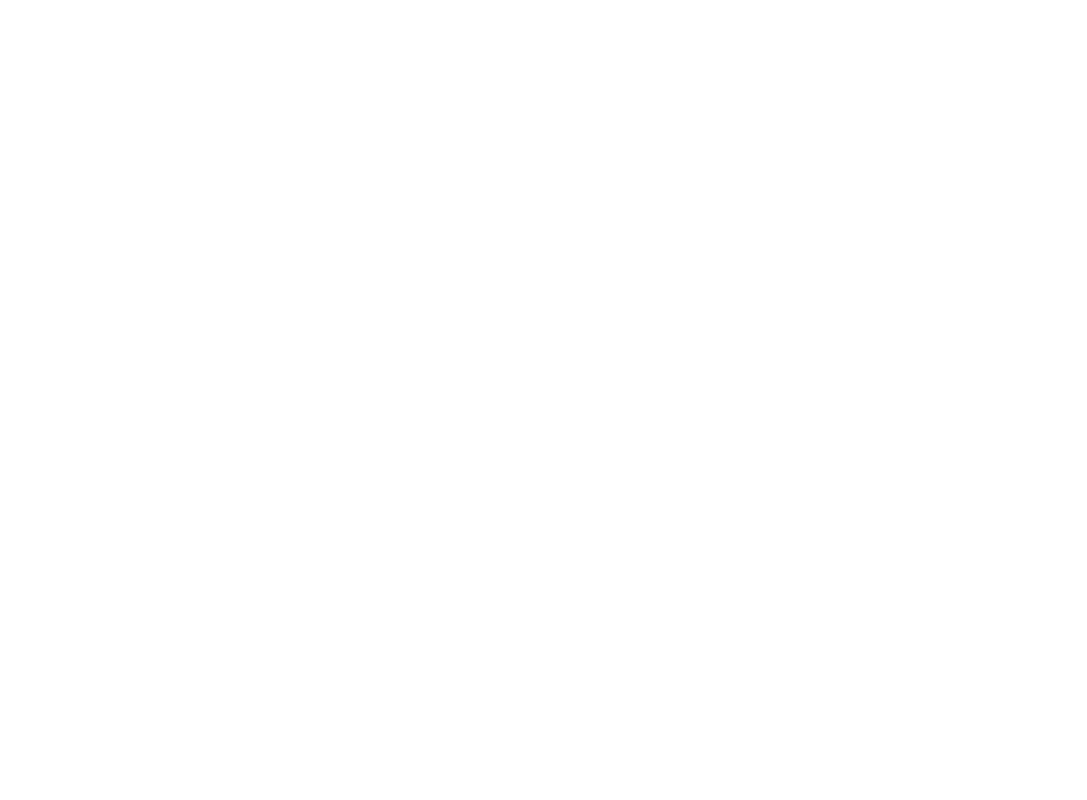
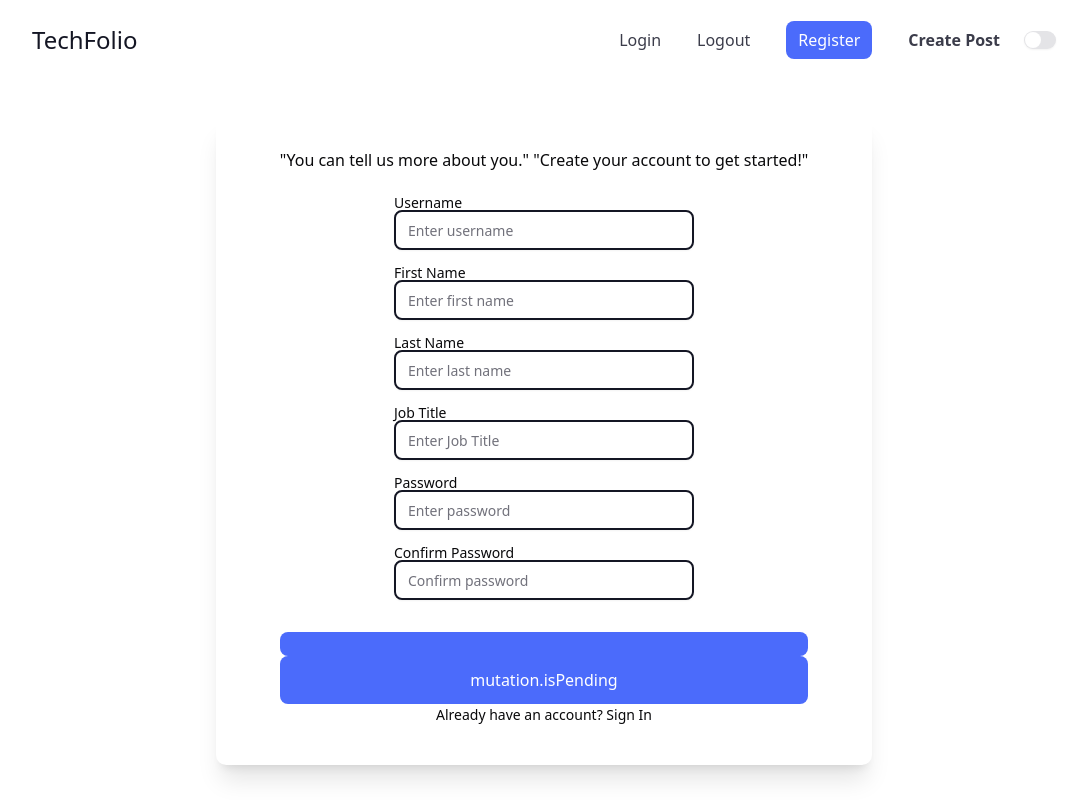
Before and after one commit to ajayakumar4741/content-management-system, a React (Vite) app in the folder Content-Management-Frontend/: page /signup in a window 1280 px wide. Before the commit this address had no page. Shown: the top 800 px of the page, without its empty margins (96-1183 px from the left). Built offline with nearby package versions, Linux system fonts and the light colour scheme.

Commit message:
added reg

```diff
--- a/Content-Management-Frontend/package.json
+++ b/Content-Management-Frontend/package.json
@@ -10,6 +10,7 @@
     "preview": "vite preview"
   },
   "dependencies": {
+    "@radix-ui/react-label": "^2.1.8",
     "@radix-ui/react-slot": "^1.2.3",
     "@radix-ui/react-switch": "^1.2.6",
     "@tailwindcss/vite": "^4.1.16",
@@ -20,6 +21,7 @@
     "lucide-react": "^0.548.0",
     "react": "^19.1.1",
     "react-dom": "^19.1.1",
+    "react-hook-form": "^7.66.0",
     "react-icons": "^5.5.0",
     "react-router-dom": "^7.9.5",
     "react-spinners": "^0.17.0",
--- a/Content-Management-Frontend/src/App.jsx
+++ b/Content-Management-Frontend/src/App.jsx
@@ -10,6 +10,7 @@
 import DetailPage from './pages/DetailPage'
 import ProfilePage from './pages/ProfilePage'
 import { QueryClient, QueryClientProvider } from '@tanstack/react-query'
+import SignupPage from './pages/SignupPage'
 
 const queryClient = new QueryClient()
 function App() {
@@ -20,7 +21,8 @@
         <Route path="/" element={<AppLayout />}>
       <Route index element={<HomePage />} />
       <Route path="blogs/:slug" element={<DetailPage />} />
-      <Route path="profile" element={<ProfilePage />} />
+      <Route path='/signup' element={<SignupPage />} />
+      {/* <Route path="profile" element={<ProfilePage />} /> */}
     </Route>
 
       </Routes>
--- /dev/null
+++ b/Content-Management-Frontend/src/components/ui/input.jsx
@@ -0,0 +1,24 @@
+import * as React from "react"
+
+import { cn } from "@/lib/utils"
+
+function Input({
+  className,
+  type,
+  ...props
+}) {
+  return (
+    <input
+      type={type}
+      data-slot="input"
+      className={cn(
+        "file:text-foreground placeholder:text-muted-foreground selection:bg-primary selection:text-primary-foreground dark:bg-input/30 border-input h-9 w-full min-w-0 rounded-md border bg-transparent px-3 py-1 text-base shadow-xs transition-[color,box-shadow] outline-none file:inline-flex file:h-7 file:border-0 file:bg-transparent file:text-sm file:font-medium disabled:pointer-events-none disabled:cursor-not-allowed disabled:opacity-50 md:text-sm",
+        "focus-visible:border-ring focus-visible:ring-ring/50 focus-visible:ring-[3px]",
+        "aria-invalid:ring-destructive/20 dark:aria-invalid:ring-destructive/40 aria-invalid:border-destructive",
+        className
+      )}
+      {...props} />
+  );
+}
+
+export { Input }
--- /dev/null
+++ b/Content-Management-Frontend/src/components/ui/label.jsx
@@ -0,0 +1,21 @@
+import * as React from "react"
+import * as LabelPrimitive from "@radix-ui/react-label"
+
+import { cn } from "@/lib/utils"
+
+function Label({
+  className,
+  ...props
+}) {
+  return (
+    <LabelPrimitive.Root
+      data-slot="label"
+      className={cn(
+        "flex items-center gap-2 text-sm leading-none font-medium select-none group-data-[disabled=true]:pointer-events-none group-data-[disabled=true]:opacity-50 peer-disabled:cursor-not-allowed peer-disabled:opacity-50",
+        className
+      )}
+      {...props} />
+  );
+}
+
+export { Label }
--- /dev/null
+++ b/Content-Management-Frontend/src/components/ui/textarea.jsx
@@ -0,0 +1,20 @@
+import * as React from "react"
+
+import { cn } from "@/lib/utils"
+
+function Textarea({
+  className,
+  ...props
+}) {
+  return (
+    <textarea
+      data-slot="textarea"
+      className={cn(
+        "border-input placeholder:text-muted-foreground focus-visible:border-ring focus-visible:ring-ring/50 aria-invalid:ring-destructive/20 dark:aria-invalid:ring-destructive/40 aria-invalid:border-destructive dark:bg-input/30 flex field-sizing-content min-h-16 w-full rounded-md border bg-transparent px-3 py-2 text-base shadow-xs transition-[color,box-shadow] outline-none focus-visible:ring-[3px] disabled:cursor-not-allowed disabled:opacity-50 md:text-sm",
+        className
+      )}
+      {...props} />
+  );
+}
+
+export { Textarea }
--- /dev/null
+++ b/Content-Management-Frontend/src/pages/SignupPage.jsx
@@ -0,0 +1,207 @@
+import React from 'react'
+import { Input } from "@/components/ui/input"
+import { Label } from "@/components/ui/label"
+import { Link } from 'react-router-dom';
+import { useForm } from 'react-hook-form';
+import { Textarea } from "@/components/ui/textarea"
+
+function SignupPage() {
+    const {register,handleSubmit,formState,reset,watch} = useForm()
+    const {errors} = formState
+    const password = watch("password")
+    function onSubmitData(data){
+        console.log(data)
+    }
+  return (
+    <form
+      className={`${
+        "h-[90%] overflow-auto"
+      } md:px-16 px-8 py-6 flex flex-col mx-auto my-9 items-center gap-4 w-fit
+    rounded-lg bg-[#FFFFFF] shadow-xl dark:text-white dark:bg-[#141624]`}
+      onSubmit={handleSubmit(onSubmitData)}
+    >
+      <div className="flex flex-col gap-2 justify-center items-center mb-2">
+        <h3 className="font-semibold text-2xl">
+
+        </h3>
+        <p>
+
+             "You can tell us more about you."
+             "Create your account to get started!"
+        </p>
+      </div>
+
+      <div>
+        <Label htmlFor="username" className="dark:text-[97989F]">
+          Username
+        </Label>
+        <Input
+          type="text"
+          id="username"
+          placeholder="Enter username"
+          {...register('username',
+            {required:'Username is required',
+                minLength:{
+                    value:3,
+                    message:"Username atleast 3 characters long",
+
+                },
+
+            },
+
+          )}
+          className="border-2 border-[#141624] dark:border-[#3B3C4A] focus:outline-0 h-[40px] w-[300px]"
+        />
+       {errors?.username?.message && <small className='text-red-700'>{errors.username.message}</small>}
+      </div>
+
+      <div>
+        <Label htmlFor="first_name">First Name</Label>
+        <Input
+          type="text"
+          id="first_name"
+          placeholder="Enter first name"
+          {...register('first_name',
+            {required:'Username is required',
+                minLength:{
+                    value:3,
+                    message:"Username atleast 3 characters long",
+
+                },
+
+            },
+
+          )}
+          className="border-2 border-[#141624] dark:border-[#3B3C4A] focus:outline-0 h-[40px] w-[300px]"
+        />
+        {errors?.first_name?.message && <small className='text-red-700'>{errors.first_name.message}</small>}
+      </div>
+
+      <div>
+        <Label htmlFor="last_name">Last Name</Label>
+        <Input
+          type="text"
+          id="last_name"
+          placeholder="Enter last name"
+          {...register('last_name',
+            {required:'Last name is required',
+                minLength:{
+                    value:3,
+                    message:"Last name atleast 3 characters long",
+
+                },
+
+            },
+
+          )}
+          className="border-2 border-[#141624] dark:border-[#3B3C4A] focus:outline-0 h-[40px] w-[300px]"
+        />
+        {errors?.last_name?.message && <small className='text-red-700'>{errors.last_name.message}</small>}
+      </div>
+
+         <div>
+        <Label htmlFor="job_title" className="dark:text-[97989F]">
+          Job Title
+        </Label>
+        <Input
+          type="text"
+          id="job_title"
+          placeholder="Enter Job Title"
+
+          className="border-2 border-[#141624] dark:border-[#3B3C4A] focus:outline-0 h-[40px] w-[300px]"
+        />
+
+      </div>
+
+
+      {/* <div>
+        <Label htmlFor="content">Bio</Label>
+        <Textarea
+          id="content"
+          placeholder="Tell us more about you"
+
+          className="border-2 border-[#141624] dark:border-[#3B3C4A] focus:outline-0 h-[180px]  w-[300px] text-justify"
+        />
+
+      </div> */}
+
+       {/* <div className="w-full">
+        <Label htmlFor="profile_picture">Profile Picture</Label>
+        <Input
+          type="file"
+          id="picture"
+
+          className="border-2 border-[#141624] dark:border-[#3B3C4A] focus:outline-0 h-[40px] w-full max-sm:w-[300px] max-sm:text-[14px]"
+        />
+
+
+      </div> */}
+
+ <div>
+        <Label htmlFor="password">Password</Label>
+        <Input
+          type="password"
+          id="password"
+          placeholder="Enter password"
+         {...register('password',
+            {required:'password is required',
+                minLength:{
+                    value:8,
+                    message:"Password atleast 8 characters long",
+
+                },
+
+            },
+
+          )}
+          className="border-2 border-[#141624] dark:border-[#3B3C4A] focus:outline-0 h-[40px] w-[300px]"
+        />
+        {errors?.password?.message && <small className='text-red-700'>{errors.password.message}</small>}
+      </div>
+
+      <div>
+        <Label htmlFor="confirmPassword">Confirm Password</Label>
+        <Input
+          type="password"
+          id="confirmPassword"
+          placeholder="Confirm password"
+         {...register('confirmPassword',
+            {required:'confirmPassword is required',
+                minLength:{
+                    value:8,
+                    message:"Password atleast 8 characters long",
+
+                },
+                validate: (value) => value === password || 'Password do not match'
+            },
+
+          )}
+          className="border-2 border-[#141624] dark:border-[#3B3C4A] focus:outline-0 h-[40px] w-[300px]"
+        />
+        {errors?.confirmPassword?.message && <small className='text-red-700'>{errors.confirmPassword.message}</small>}
+      </div>
+
+      <div className="w-full flex items-center justify-center flex-col my-4">
+
+          <button className="bg-[#4B6BFB] text-white w-full py-3 px-2 rounded-md flex items-center justify-center gap-2">
+
+
+
+          </button>
+
+          <button className="bg-[#4B6BFB] text-white w-full py-3 px-2 rounded-md flex items-center justify-center gap-2">
+            mutation.isPending
+
+
+          </button>
+
+        <p className="text-[14px]">
+          Already have an account? <Link to="/signin">Sign In</Link>
+        </p>
+      </div>
+    </form>
+  );
+};
+
+
+export default SignupPage
--- a/Content-Management-Frontend/src/ui_components/NavBar.jsx
+++ b/Content-Management-Frontend/src/ui_components/NavBar.jsx
@@ -12,14 +12,18 @@
     TechFolio
     </Link>
     <ul className="flex items-center  justify-end gap-9 text-[#3B3C4A] lg:flex-1 max-md:hidden dark:text-[#FFFFFF]">
-        <li>
+        {/* <li>
             <NavLink className={({isActive})=> isActive ? 'active':'' } to='profile/'>
             Hi, Ajay
             </NavLink>
-            </li>
+            </li> */}
         <li>Login</li>
         <li>Logout</li>
-        <li>Register</li>
+        <li>
+            <NavLink to='/signup' className={({isActive})=> isActive ? 'active':'' }>
+            Register
+            </NavLink>
+            </li>
         <li className='font-semibold'>Create Post</li>
     </ul>
     <Switch onCheckedChange={handleDarkMode} checked={darkMode} />
```
Also changed, not shown: Content-Management-Frontend/src/pages/DetailPage.jsx (+19 -6 lines), Content-Management-Frontend/src/ui_components/BlogWriter.jsx (+6 -4 lines), 1 other file (tests, documents, lock files or other folders).
